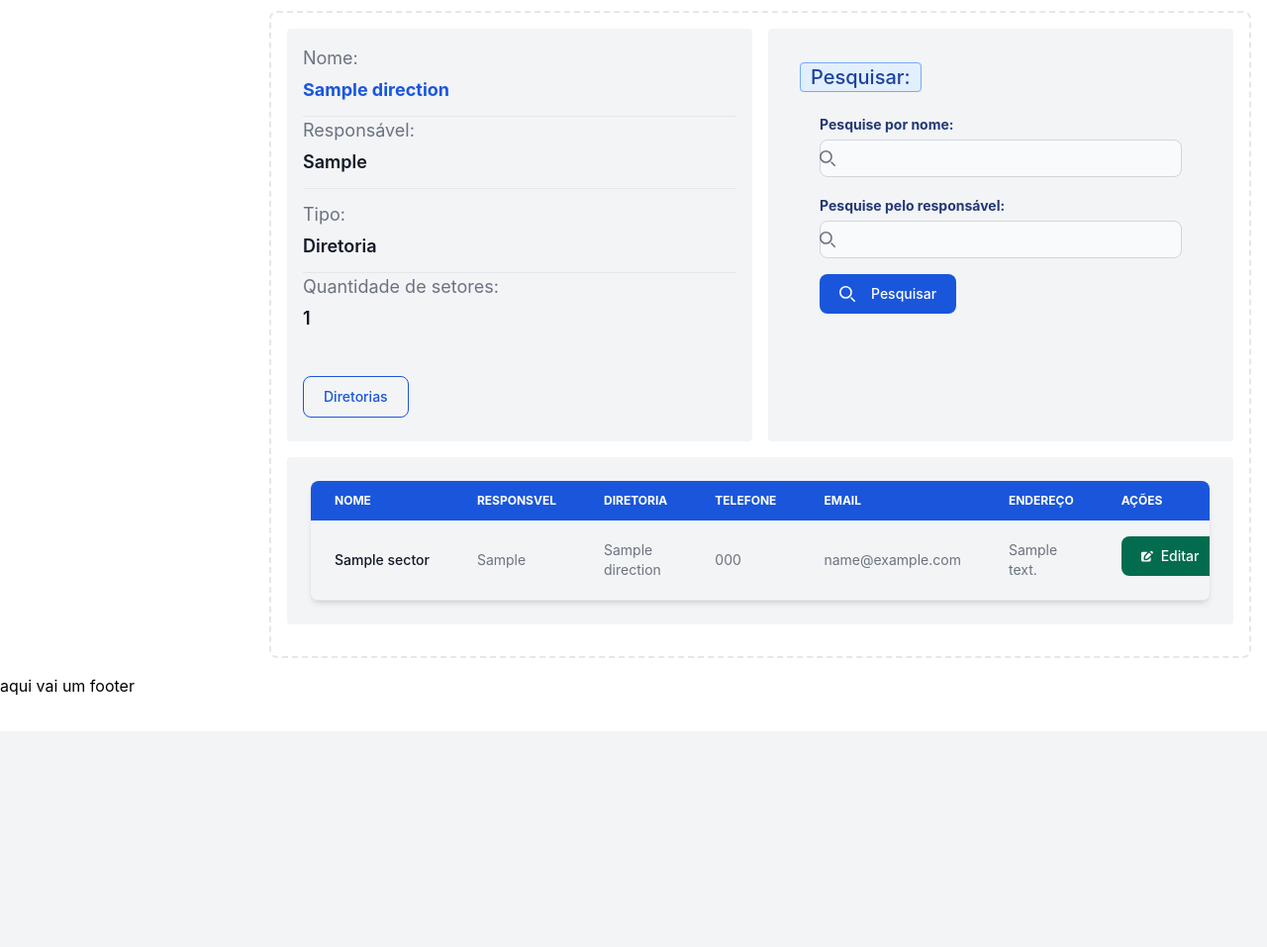
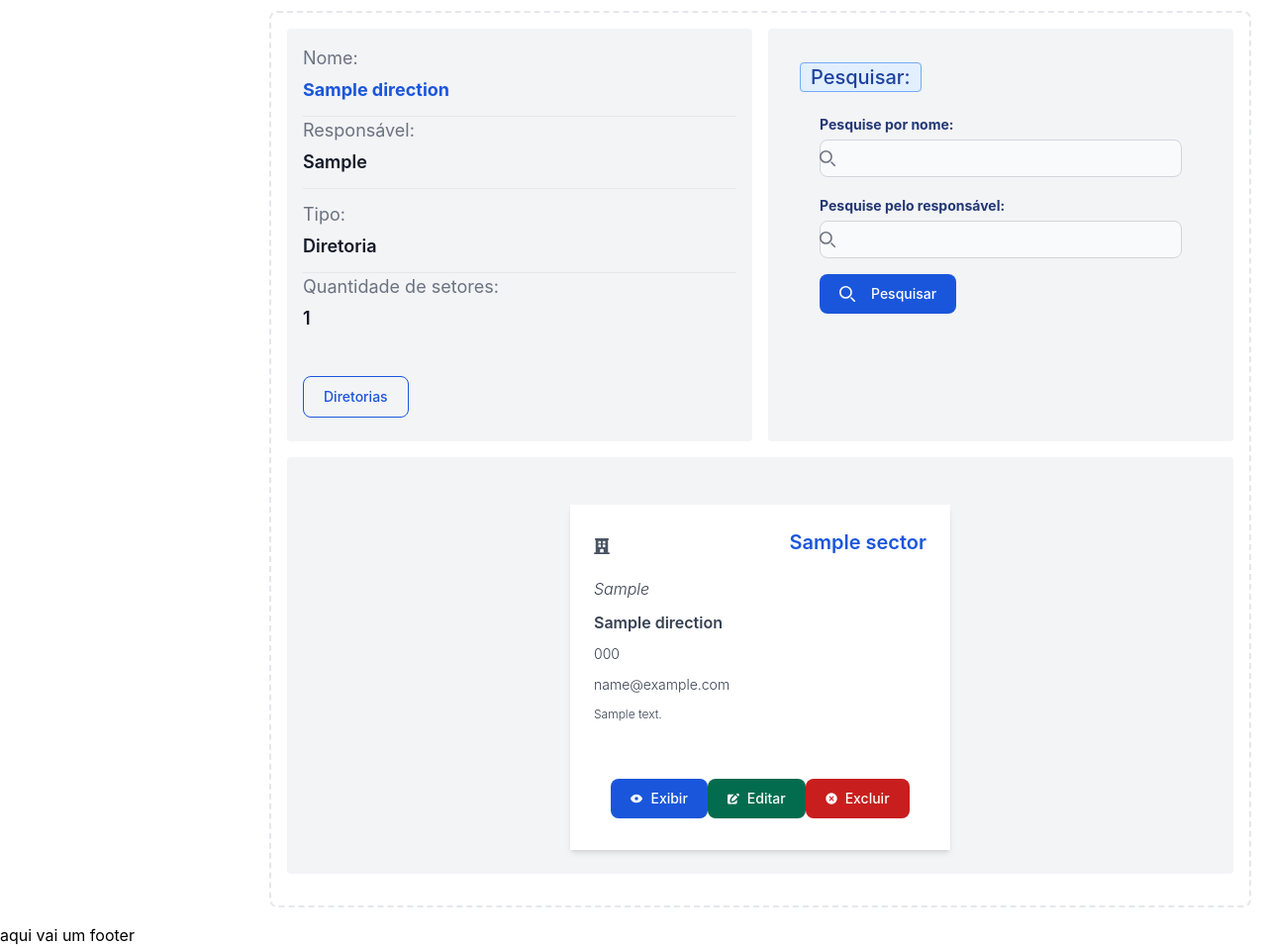
Before and after one commit to Prefeitura-Municipal-de-Novo-Horizonte/sisinfo-v2, a Django app: a page that uses dashboard/templates/setores/diretoria_detail.html in a window 1280 px wide. Shown: the part 61-1018 px from the top of the page at 99% size. Before the commit the page ends 763 px from the top, so only its background shows below. Run offline with Django 4.2, Linux system fonts and the light colour scheme; a user stored in the database is signed in; tables that the repository leaves empty hold one stand-in row (values such as "Sample post"); style sheets or scripts are compiled from the project's sources; some libraries are stand-ins or nearby versions.

Commit message:
feat: cards dashboard cards OK #2

```diff
--- a/dashboard/templates/setores/diretoria_detail.html
+++ b/dashboard/templates/setores/diretoria_detail.html
@@ -39,7 +39,7 @@
             </div>
         </div>
         <!-- LISTA SETORES -->
-        <div class="flex items-center max-w-full w-full h-auto mb-4 rounded bg-gray-100 dark:bg-gray-800 p-6">
+        <div class="flex items-center max-w-full w-full h-auto mb-4 rounded bg-gray-100 dark:bg-gray-800 p-6 gap-3 justify-center flex-wrap">
             {% include "setores/include/_table_setor.html" %}
         </div>
     </section>
--- a/dashboard/templates/setores/include/_table_setor.html
+++ b/dashboard/templates/setores/include/_table_setor.html
@@ -1,29 +1,46 @@
-<div class="relative overflow-x-auto shadow-md sm:rounded-lg max-w-full w-full px-10">
-                <table class="w-full text-sm text-left rtl:text-right text-gray-500 dark:text-gray-400">
-                    <thead class="text-xs text-white uppercase bg-blue-700 dark:bg-gray-700 dark:text-gray-400">
-                        <tr>
-                            <th scope="col" class="px-6 py-3">Nome</th>
-                            <th scope="col" class="px-6 py-3">Responsvel</th>
-                            <th scope="col" class="px-6 py-3">Diretoria</th>
-                            <th scope="col" class="px-6 py-3">Telefone</th>
-                            <th scope="col" class="px-6 py-3">Email</th>
-                            <th scope="col" class="px-6 py-3">Endereço</th>
-                            <th scope="col" class="px-6 py-3">Ações</th>
-                        </tr>
-                    </thead>
-                    <tbody>
+<!-- LISTA DE DADOS CARDS -->
 {% for setor in setores %}
-                        <tr class="odd:bg-white odd:dark:bg-gray-900 even:bg-gray-100 even:dark:bg-gray-800 border-b dark:border-gray-700">
-
-                                <th scope="row" class="px-6 py-4 font-medium text-gray-900 whitespace-nowrap dark:text-white">
-                                    <a href="{{ setor.get_absolute_url }}">{{ setor.name }}</a>
-                                </th>
-                                <td class="px-6 py-4">{{ setor.accountable }}</td>
-                                <td class="px-6 py-4">{{ setor.direction }}</td>
-                                <td class="px-6 py-4">{{ setor.phone }}</td>
-                                <td class="px-6 py-4">{{ setor.email }}</td>
-                                <td class="px-6 py-4">{{ setor.address }}</td>
-                                <td class="px-6 py-4 flex justify-normal items-center gap-2">
+<div class="relative flex flex-col mt-6 text-gray-700 bg-white shadow-md bg-clip-border rounded-xl w-96 transform scale-110">
+    <div class="p-6">
+        <div class="flex justify-between items-center mb-3">
+            <svg class="w-4 h-4 text-gray-600 dark:text-white" aria-hidden="true" xmlns="http://www.w3.org/2000/svg" fill="currentColor" viewBox="0 0 18 18">
+                <path d="M17 16h-1V2a1 1 0 1 0 0-2H2a1 1 0 0 0 0 2v14H1a1 1 0 0 0 0 2h16a1 1 0 0 0 0-2ZM5 4a1 1 0 0 1 1-1h1a1 1 0 0 1 1 1v1a1 1 0 0 1-1 1H6a1 1 0 0 1-1-1V4Zm0 5V8a1 1 0 0 1 1-1h1a1 1 0 0 1 1 1v1a1 1 0 0 1-1 1H6a1 1 0 0 1-1-1Zm6 7H7v-3a1 1 0 0 1 1-1h2a1 1 0 0 1 1 1v3Zm2-7a1 1 0 0 1-1 1h-1a1 1 0 0 1-1-1V8a1 1 0 0 1 1-1h1a1 1 0 0 1 1 1v1Zm0-4a1 1 0 0 1-1 1h-1a1 1 0 0 1-1-1V4a1 1 0 0 1 1-1h1a1 1 0 0 1 1 1v1Z"/>
+            </svg>
+            <path fill-rule="evenodd"
+                d="M9.315 7.584C12.195 3.883 16.695 1.5 21.75 1.5a.75.75 0 01.75.75c0 5.056-2.383 9.555-6.084 12.436A6.75 6.75 0 019.75 22.5a.75.75 0 01-.75-.75v-4.131A15.838 15.838 0 016.382 15H2.25a.75.75 0 01-.75-.75 6.75 6.75 0 017.815-6.666zM15 6.75a2.25 2.25 0 100 4.5 2.25 2.25 0 000-4.5z"
+                clip-rule="evenodd"></path>
+            <path
+                d="M5.26 17.242a.75.75 0 10-.897-1.203 5.243 5.243 0 00-2.05 5.022.75.75 0 00.625.627 5.243 5.243 0 005.022-2.051.75.75 0 10-1.202-.897 3.744 3.744 0 01-3.008 1.51c0-1.23.592-2.323 1.51-3.008z">
+            </path>
+            </svg>
+            <h5 class="mb-2 text-xl antialiased font-semibold leading-snug tracking-normal text-blue-700 items-center flex">
+            {{setor.name}}
+            </h5>
+        </div>
+        <p class="block text-base antialiased font-light leading-relaxed text-inherit mb-2 italic">
+            {{setor.accountable}}
+        </p>
+        <p class="block text-base antialiased font-semibold leading-relaxed text-inherit mb-2">
+            {{setor.direction}}
+        </p>
+        <p class="block text-sm antialiased font-light leading-relaxed text-inherit mb-2">
+            {{setor.phone}}
+        </p>
+        <p class="block text-sm antialiased font-light leading-relaxed text-inherit mb-2">
+            {{setor.email}}
+        </p>
+        <p class="block text-xs antialiased font-light leading-relaxed text-inherit mb-2">
+            {{setor.address}}
+        </p>
+    </div>
+    <div class="p-6 pt-0 flex justify-center">
+        <a href="{{ setor.get_absolute_url }}">
+            <button type="button" class="flex justify-center gap-2 items-center focus:outline-none text-white bg-blue-700 hover:bg-blue-800 focus:ring-4 focus:ring-blue-300 font-medium rounded-lg text-sm px-5 py-2.5 me-2 mb-2 dark:bg-blue-600 dark:hover:bg-blue-700 dark:focus:ring-blue-800">
+                <svg class="w-3 h-3 text-white" aria-hidden="true" xmlns="http://www.w3.org/2000/svg" fill="currentColor" viewBox="0 0 20 14">
+                    <path d="M10 0C4.612 0 0 5.336 0 7c0 1.742 3.546 7 10 7 6.454 0 10-5.258 10-7 0-1.664-4.612-7-10-7Zm0 10a3 3 0 1 1 0-6 3 3 0 0 1 0 6Z"/>
+                </svg> Exibir
+            </button>
+        </a>
         <a href="{% url 'dashboard:update_setor' setor.slug %}">
             <button type="button" class="flex justify-center gap-2 items-center focus:outline-none text-white bg-green-700 hover:bg-green-800 focus:ring-4 focus:ring-green-300 font-medium rounded-lg text-sm px-5 py-2.5 me-2 mb-2 dark:bg-green-600 dark:hover:bg-green-700 dark:focus:ring-green-800">
                 <svg class="w-3 h-3 text-white dark:text-white" aria-hidden="true" xmlns="http://www.w3.org/2000/svg" fill="currentColor" viewBox="0 0 20 18">
@@ -40,13 +57,6 @@
                 Excluir
             </button>
         </a>
-                                </td>
-                            </tr>
-                        {% empty %}
-                                    <tr>
-                                        <td class="px-6 py-4" colspan="7">Nenhum setor cadastrado!!!</td>
-                                    </tr>
+    </div>
+</div>
 {% endfor %}
-                    </tbody>
-                </table>
-            </div>
--- a/dashboard/templates/setores/setores.html
+++ b/dashboard/templates/setores/setores.html
@@ -65,7 +65,7 @@
     <!-- MESSAGES -->
         {% include "include/_alert.html" %}
         <!-- LISTA DE DADOS -->
-        <div class="flex items-center max-w-full w-full h-auto mb-4 rounded bg-gray-100 dark:bg-gray-800 p-6">
+        <div class="flex items-center max-w-full w-full h-auto mb-4 rounded bg-gray-100 dark:bg-gray-800 p-6 gap-3 justify-center flex-wrap">
             {% include "setores/include/_table_setor.html" %}
         </div>
     </section>
```
Lines whose indentation alone changed are shown as unchanged.
